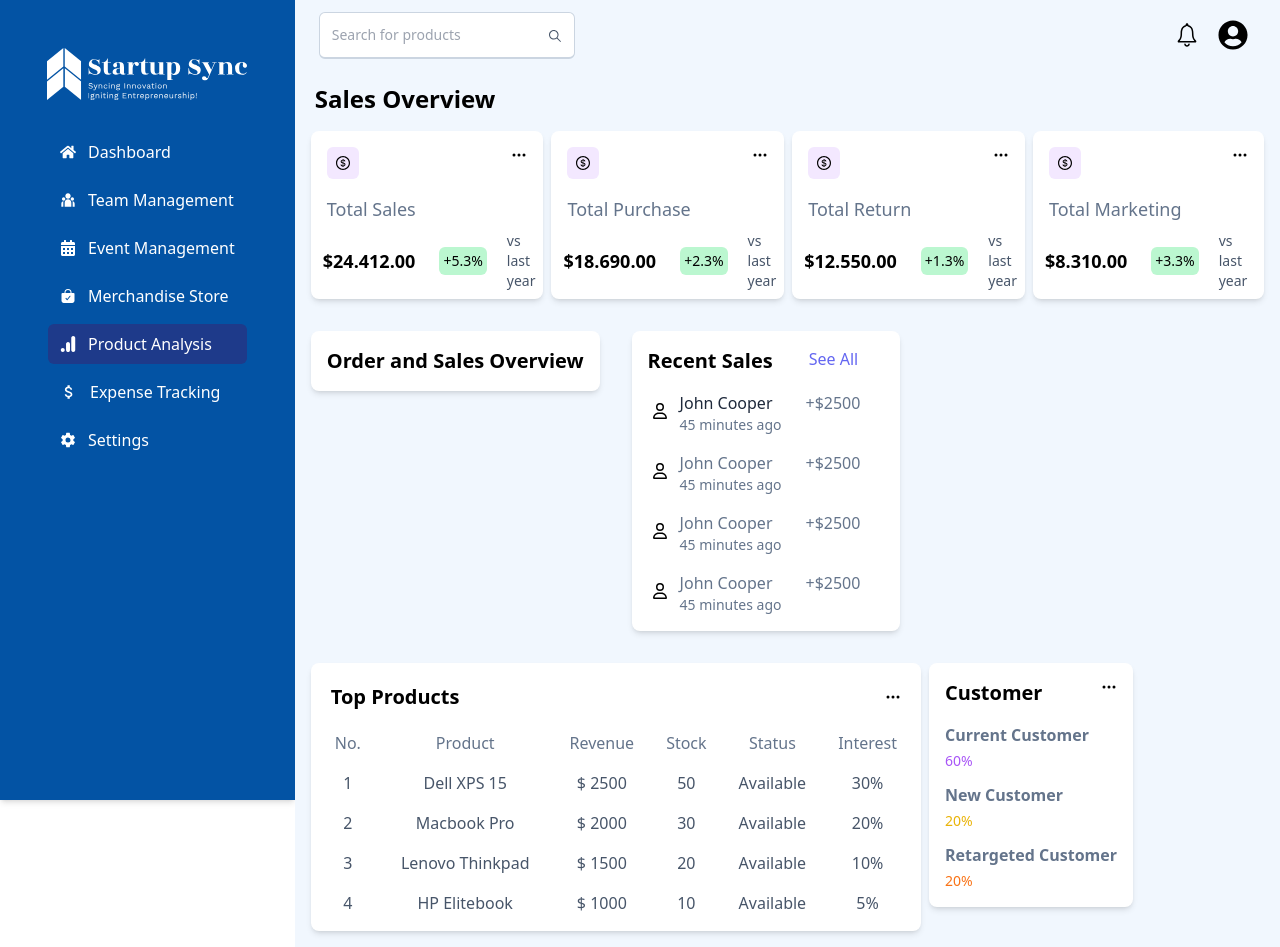
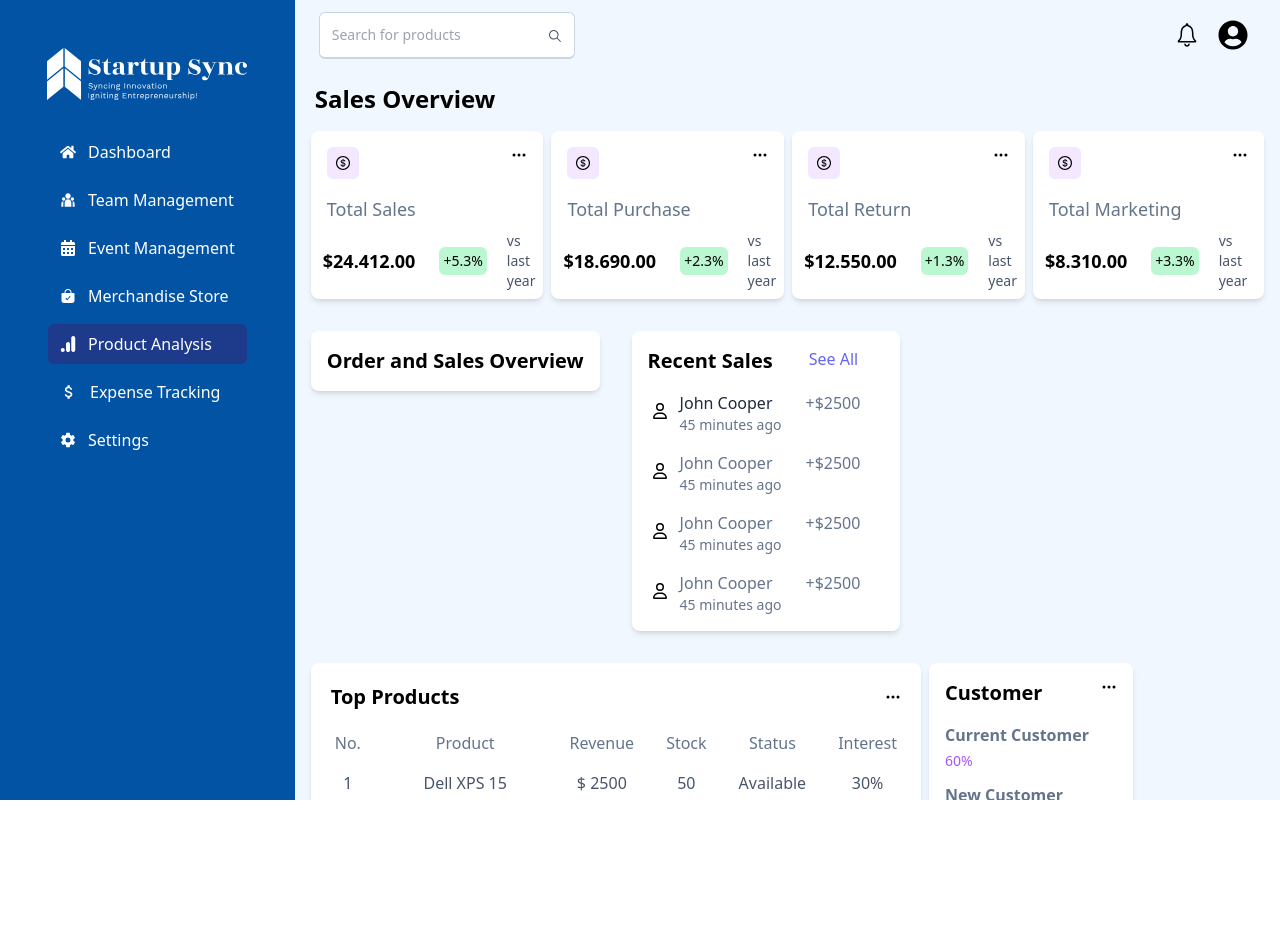
Before and after one commit to manan18/startup-sync, a Next.js app: page /product in a window 1280 px wide. After the commit the page ends 800 px from the top, so only its background shows below. Built offline with nearby package versions, Linux system fonts and the light colour scheme.

Commit message:
product alignment fixes

```diff
--- a/src/pages/product/index.tsx
+++ b/src/pages/product/index.tsx
@@ -14,10 +14,9 @@
 
 const ProductPage = () => {
   return (
-    <div className="flex">
-      <Sidebar />
-
-      <div className="flex-col flex-1 bg-[#f1f7fe] font-sans">
+    <div className="flex h-screen overflow-hidden">
+      <Sidebar/>
+      <div className="flex-col flex-1 bg-[#f1f7fe] font-sans overflow-scroll">
         <div className="flex justify-between p-3 px-6">
           <div className="flex rounded-md">
             <Input
```
Also changed, not shown: 1 other file (tests, documents, lock files or other folders).
